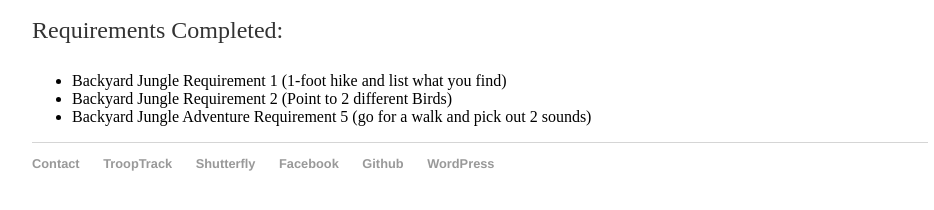
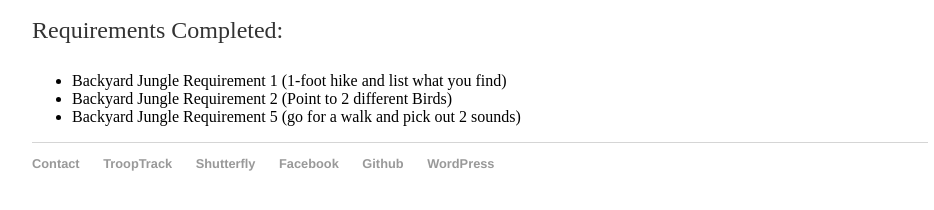
Before and after one commit to clare-pack818/clare-pack818.github.io, a Jekyll site: the page built from _posts/2017-10-21-Outing-01-RSA-Botanic-Garden.md, in a window 1280 px wide. Shown: the part 423-633 px from the top of the page, without its empty margins (160-1094 px from the left). Built offline with Jekyll 4.4.1, drawn with Linux system fonts in a browser that asks for light colours; our own code applies the rules of GitHub Pages for plain Markdown files.

Commit message:
Update 2017-10-21-Outing-01-RSA-Botanic-Garden.md

```diff
--- a/_posts/2017-10-21-Outing-01-RSA-Botanic-Garden.md
+++ b/_posts/2017-10-21-Outing-01-RSA-Botanic-Garden.md
@@ -6,5 +6,5 @@ Requirements Completed:
 <ul>
 <li>Backyard Jungle Requirement 1 (1-foot hike and list what you find)</li>
 <li>Backyard Jungle Requirement 2 (Point to 2 different Birds)</li>
-<li>Backyard Jungle Adventure Requirement 5 (go for a walk and pick out 2 sounds)</li>
+<li>Backyard Jungle Requirement 5 (go for a walk and pick out 2 sounds)</li>
 </ul>
```
